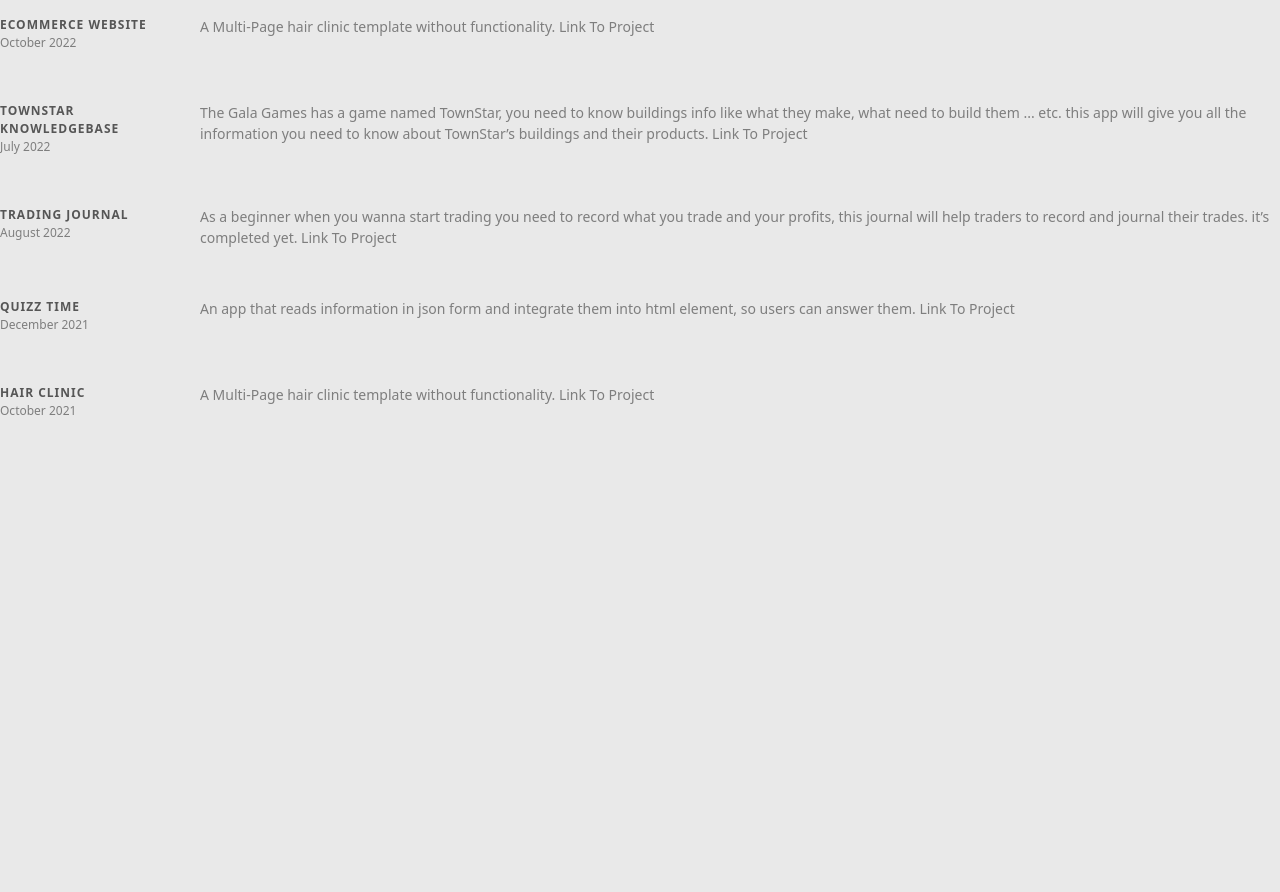
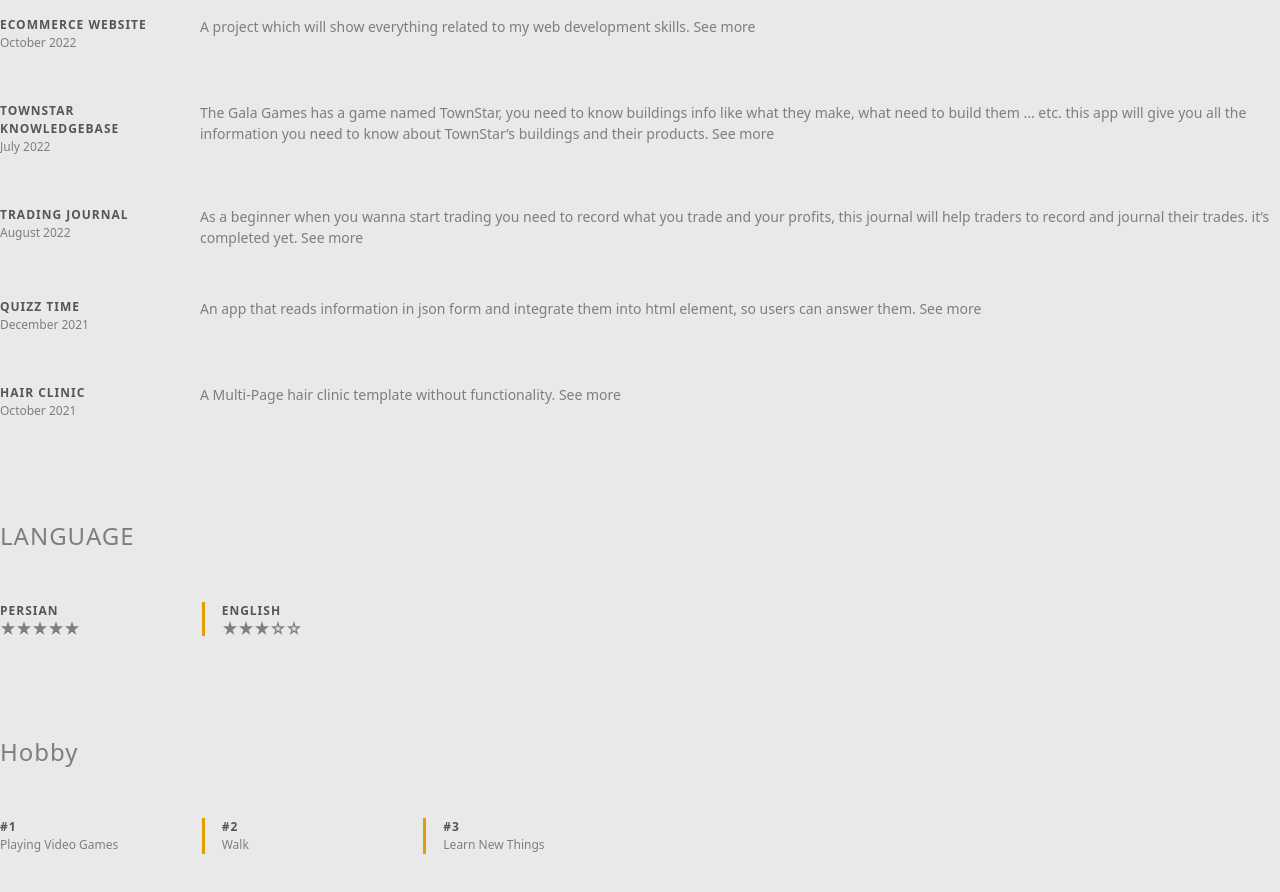
Before and after one commit to masoud8840/CV-Remake, a Vue app: page / in a window 1280 px wide. Shown: the part 1700-2592 px from the top of the page. Before the commit the page ends 2220 px from the top, so only its background shows below. Built offline with nearby package versions, Linux system fonts and the light colour scheme.

Commit message:
added hobbies & languages

```diff
--- a/src/components/layout/TheBody.vue
+++ b/src/components/layout/TheBody.vue
@@ -36,7 +36,7 @@
 
     <!-- Personal Info -->
     <section class="personal-info">
-      <h3 class="section-title">PERSONAL INFO</h3>
+      <h3 class="section-title">PERSONAL</h3>
       <div class="personal-info-inner">
         <info-badge class="badge" v-for="info in personalInfo" :key="info">
           <template #title>{{ info.title }}</template>
@@ -119,9 +119,50 @@
           </info-badge>
           <p class="description-text">
             {{ exp.description }}
-            <a :href="exp.link" target="_blank">Link To Project</a>
+            <a :href="exp.link" target="_blank">See more</a>
           </p>
         </div>
+      </div>
+    </section>
+
+    <!-- Languages -->
+    <section class="languages">
+      <h3 class="section-title">LANGUAGE</h3>
+      <div class="language-inner">
+        <info-badge
+          class="badge"
+          v-for="(lang,,index) in languages"
+          :key="index"
+        >
+          <template #title>{{ lang.name }}</template>
+          <template #description>
+            <img
+              src="/Star_Full.svg"
+              alt="star-full"
+              v-for="filledStar in lang.level"
+            />
+            <img
+              src="/Star_Empty.svg"
+              alt="star-full"
+              v-for="emptyStar in 5 - lang.level"
+            />
+          </template>
+        </info-badge>
+      </div>
+    </section>
+
+    <!-- Hobby -->
+    <section class="hobby">
+      <h3 class="section-title">Hobby</h3>
+      <div class="hobby-inner">
+        <info-badge
+          class="badge"
+          v-for="(hobby, index) in hobbies"
+          :key="index"
+        >
+          <template #title>#{{ index + 1 }}</template>
+          <template #description>{{ hobby }}</template>
+        </info-badge>
       </div>
     </section>
   </div>
@@ -223,7 +264,8 @@
   {
     projectTitle: "ECOMMERCE WEBSITE",
     date: "October 2022",
-    description: "A Multi-Page hair clinic template without functionality.",
+    description:
+      "A project which will show everything related to my web development skills.",
     link: "https://github.com/masoud8840/E-Commerce",
   },
   {
@@ -254,7 +296,17 @@
     link: "https://github.com/masoud8840/HairClinic",
   },
 ]);
-
+const languages = ref([
+  {
+    name: "PERSIAN",
+    level: 5,
+  },
+  {
+    name: "ENGLISH",
+    level: 3,
+  },
+]);
+const hobbies = ref(["Playing Video Games", "Walk", "Learn New Things"]);
 const screenWidth = ref(window.innerWidth);
 
 onMounted(() => {
--- a/src/styles/InputStyles.css
+++ b/src/styles/InputStyles.css
@@ -56,12 +56,14 @@
     @apply text-text-light text-sm font-normal leading-[21px];
   }
   .description-text a {
-    @apply hover:underline
+    @apply hover:underline;
   }
 
   .soft-skill,
   .hard-skill,
-  .personal-info-inner {
+  .personal-info-inner,
+  .language-inner,
+  .hobby-inner {
     @apply grid grid-cols-2 sm:grid-cols-3 lg:grid-cols-5 xl:grid-cols-6 gap-[50px];
   }
 
--- a/src/styles/Styles.css
+++ b/src/styles/Styles.css
@@ -800,7 +800,9 @@
 
 .soft-skill,
   .hard-skill,
-  .personal-info-inner {
+  .personal-info-inner,
+  .language-inner,
+  .hobby-inner {
   display: grid;
   grid-template-columns: repeat(2, minmax(0, 1fr));
   gap: 50px;
@@ -809,7 +811,9 @@
 @media (min-width: 640px) {
   .soft-skill,
   .hard-skill,
-  .personal-info-inner {
+  .personal-info-inner,
+  .language-inner,
+  .hobby-inner {
     grid-template-columns: repeat(3, minmax(0, 1fr));
   }
 }
@@ -817,7 +821,9 @@
 @media (min-width: 1024px) {
   .soft-skill,
   .hard-skill,
-  .personal-info-inner {
+  .personal-info-inner,
+  .language-inner,
+  .hobby-inner {
     grid-template-columns: repeat(5, minmax(0, 1fr));
   }
 }
@@ -825,7 +831,9 @@
 @media (min-width: 1280px) {
   .soft-skill,
   .hard-skill,
-  .personal-info-inner {
+  .personal-info-inner,
+  .language-inner,
+  .hobby-inner {
     grid-template-columns: repeat(6, minmax(0, 1fr));
   }
 }
@@ -977,38 +985,6 @@
   margin-bottom: 0.75rem;
 }
 
-.mt-14 {
-  margin-top: 3.5rem;
-}
-
-.mt-1 {
-  margin-top: 0.25rem;
-}
-
-.mt-12 {
-  margin-top: 3rem;
-}
-
-.mt-10 {
-  margin-top: 2.5rem;
-}
-
-.mt-auto {
-  margin-top: auto;
-}
-
-.mb-auto {
-  margin-bottom: auto;
-}
-
-.mb-2 {
-  margin-bottom: 0.5rem;
-}
-
-.mb-5 {
-  margin-bottom: 1.25rem;
-}
-
 .mt-\[50px\] {
   margin-top: 50px;
 }
@@ -1073,16 +1049,12 @@
   grid-template-columns: repeat(3, minmax(0, 1fr));
 }
 
-.grid-cols-4 {
-  grid-template-columns: repeat(4, minmax(0, 1fr));
+.grid-cols-5 {
+  grid-template-columns: repeat(5, minmax(0, 1fr));
 }
 
 .grid-cols-6 {
   grid-template-columns: repeat(6, minmax(0, 1fr));
-}
-
-.grid-cols-5 {
-  grid-template-columns: repeat(5, minmax(0, 1fr));
 }
 
 .flex-row {
@@ -1095,10 +1067,6 @@
 
 .items-center {
   align-items: center;
-}
-
-.justify-center {
-  justify-content: center;
 }
 
 .justify-between {
@@ -1119,30 +1087,12 @@
   margin-bottom: calc(100px * var(--tw-space-y-reverse));
 }
 
-.rounded-lg {
-  border-radius: 0.5rem;
-}
-
 .border {
   border-width: 1px;
 }
 
 .border-b-\[1px\] {
   border-bottom-width: 1px;
-}
-
-.border-b {
-  border-bottom-width: 1px;
-}
-
-.border-blue-500 {
-  --tw-border-opacity: 1;
-  border-color: rgb(59 130 246 / var(--tw-border-opacity));
-}
-
-.border-blue-100 {
-  --tw-border-opacity: 1;
-  border-color: rgb(219 234 254 / var(--tw-border-opacity));
 }
 
 .border-b-gold {
@@ -1160,21 +1110,6 @@
   background-color: rgb(222 160 0 / var(--tw-bg-opacity));
 }
 
-.bg-red-200 {
-  --tw-bg-opacity: 1;
-  background-color: rgb(254 202 202 / var(--tw-bg-opacity));
-}
-
-.bg-yellow-200 {
-  --tw-bg-opacity: 1;
-  background-color: rgb(254 240 138 / var(--tw-bg-opacity));
-}
-
-.bg-bg-light {
-  --tw-bg-opacity: 1;
-  background-color: rgb(233 233 233 / var(--tw-bg-opacity));
-}
-
 .px-5 {
   padding-left: 1.25rem;
   padding-right: 1.25rem;
@@ -1183,26 +1118,6 @@
 .py-1 {
   padding-top: 0.25rem;
   padding-bottom: 0.25rem;
-}
-
-.px-2 {
-  padding-left: 0.5rem;
-  padding-right: 0.5rem;
-}
-
-.px-3 {
-  padding-left: 0.75rem;
-  padding-right: 0.75rem;
-}
-
-.px-4 {
-  padding-left: 1rem;
-  padding-right: 1rem;
-}
-
-.px-0 {
-  padding-left: 0px;
-  padding-right: 0px;
 }
 
 .pb-2 {
@@ -1219,14 +1134,6 @@
 
 .text-start {
   text-align: start;
-}
-
-.text-end {
-  text-align: end;
-}
-
-.align-middle {
-  vertical-align: middle;
 }
 
 .text-4xl {
@@ -1294,11 +1201,6 @@
 .text-white {
   --tw-text-opacity: 1;
   color: rgb(255 255 255 / var(--tw-text-opacity));
-}
-
-.text-text-dark {
-  --tw-text-opacity: 1;
-  color: rgb(51 51 51 / var(--tw-text-opacity));
 }
 
 .underline {
```
